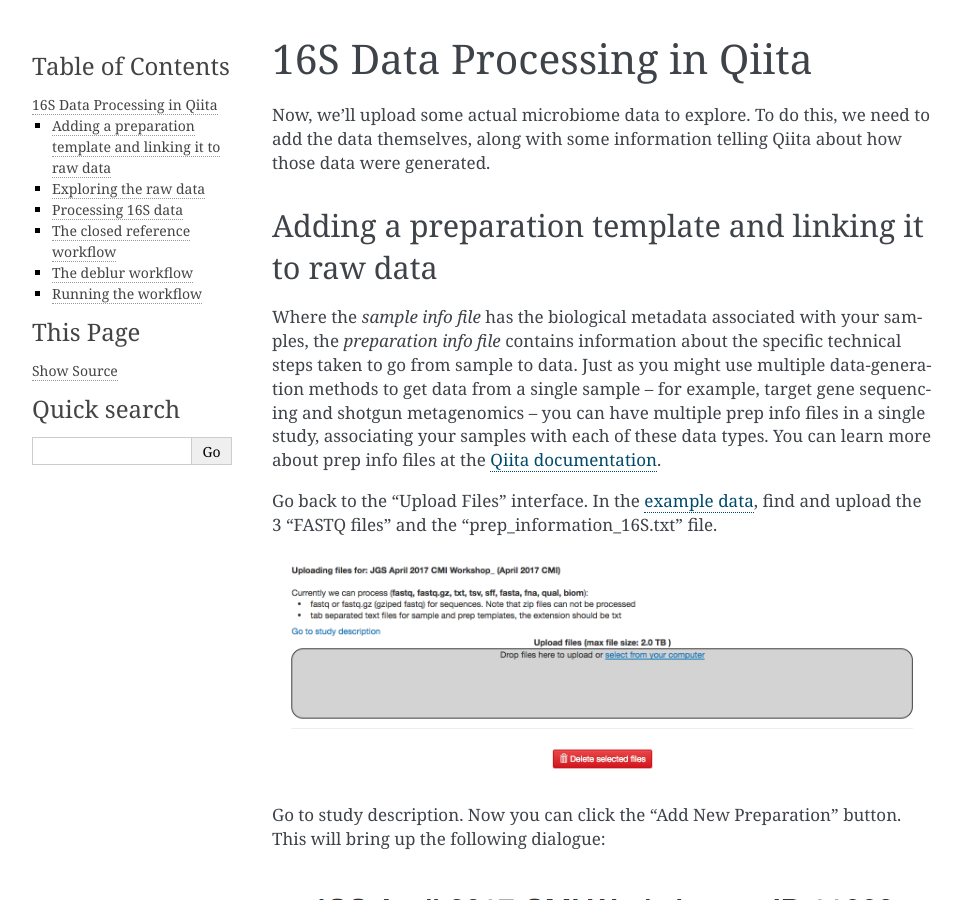
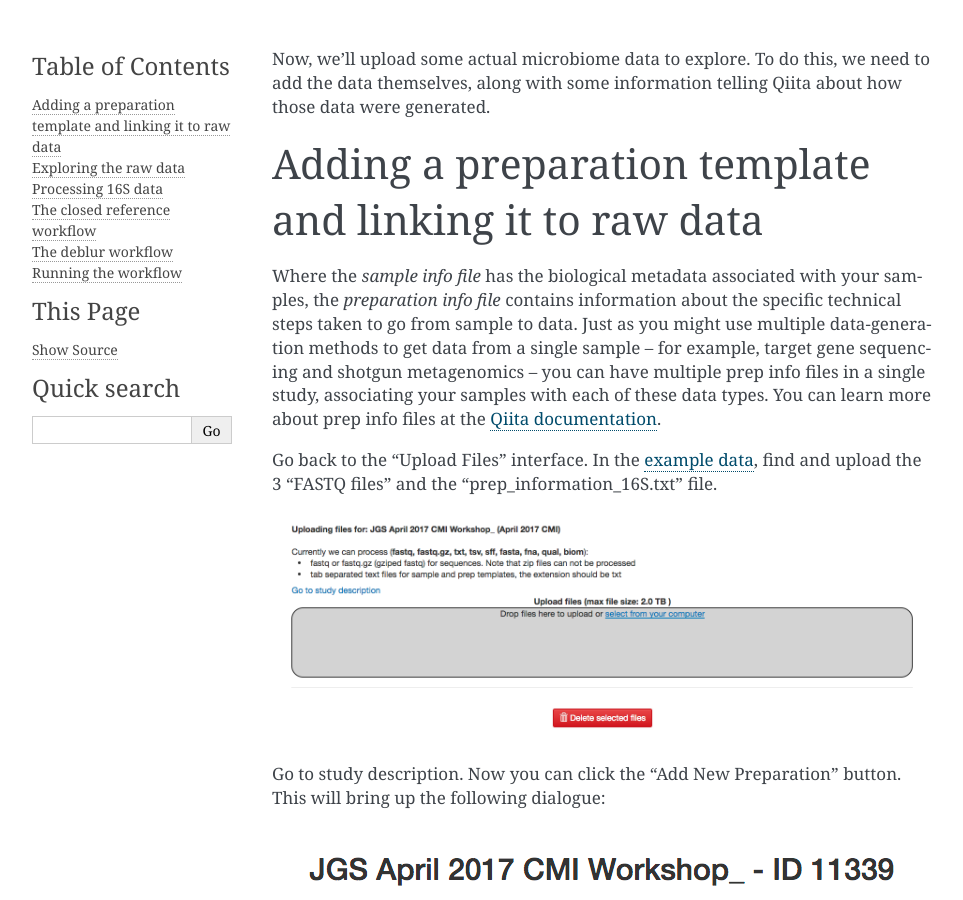
Before and after one commit to biocore/cmi-workshops, a Sphinx documentation site: the page built from docs/qiita-16S-processing.rst, in a window 1280 px wide and 900 px high. Shown: the whole window, without its empty margins (148-1111 px from the left). Built offline with Sphinx 7.4.7, drawn with Linux system fonts in a browser that asks for light colours.

Commit message:
Update qiita-16S-processing.rst

```diff
--- a/docs/qiita-16S-processing.rst
+++ b/docs/qiita-16S-processing.rst
@@ -1,6 +1,3 @@
-16S Data Processing in Qiita
-============================
-
 Now, we'll upload some actual microbiome data to explore. To do this, we need
 to add the data themselves, along with some information telling Qiita
 about how those data were generated.
```
